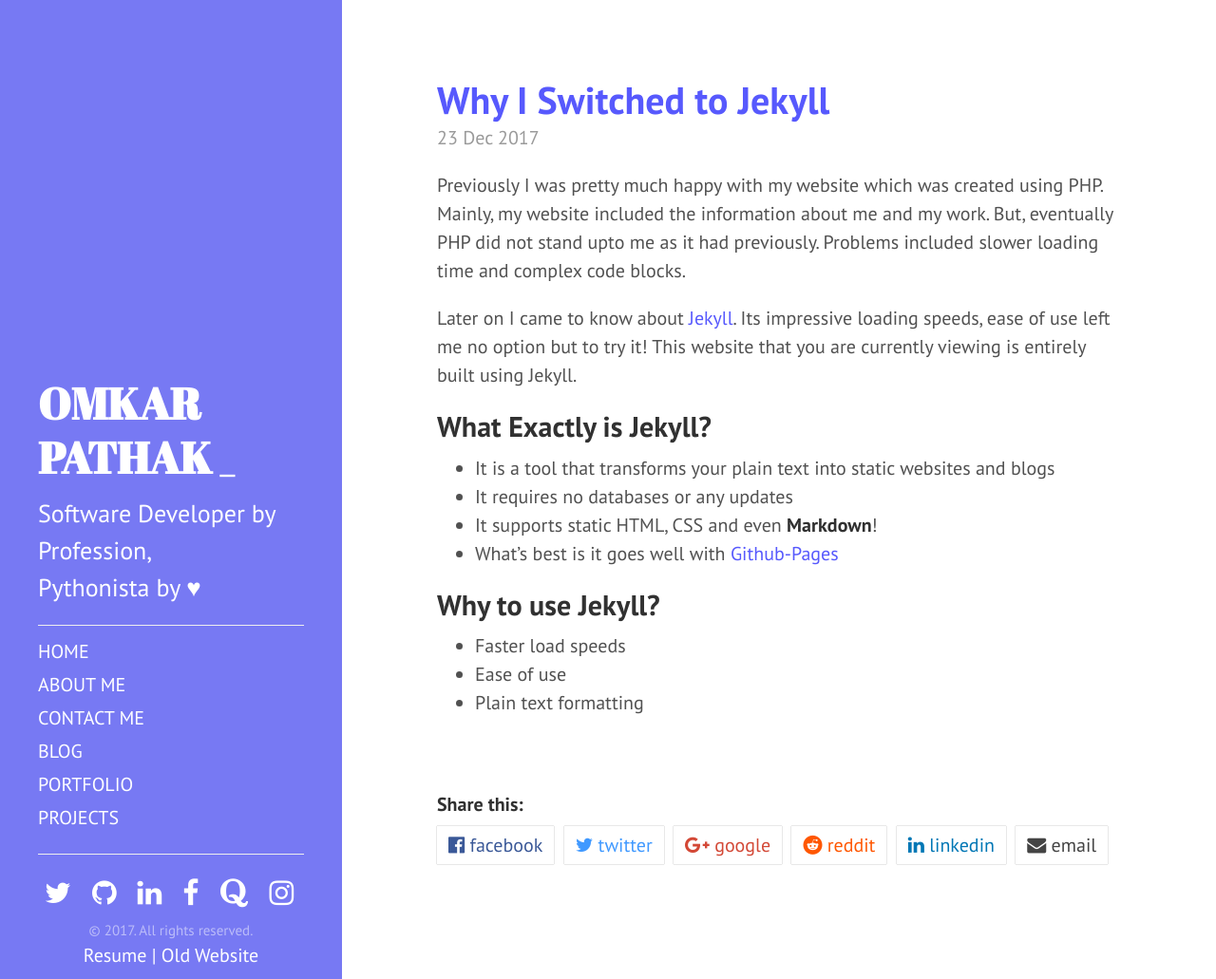
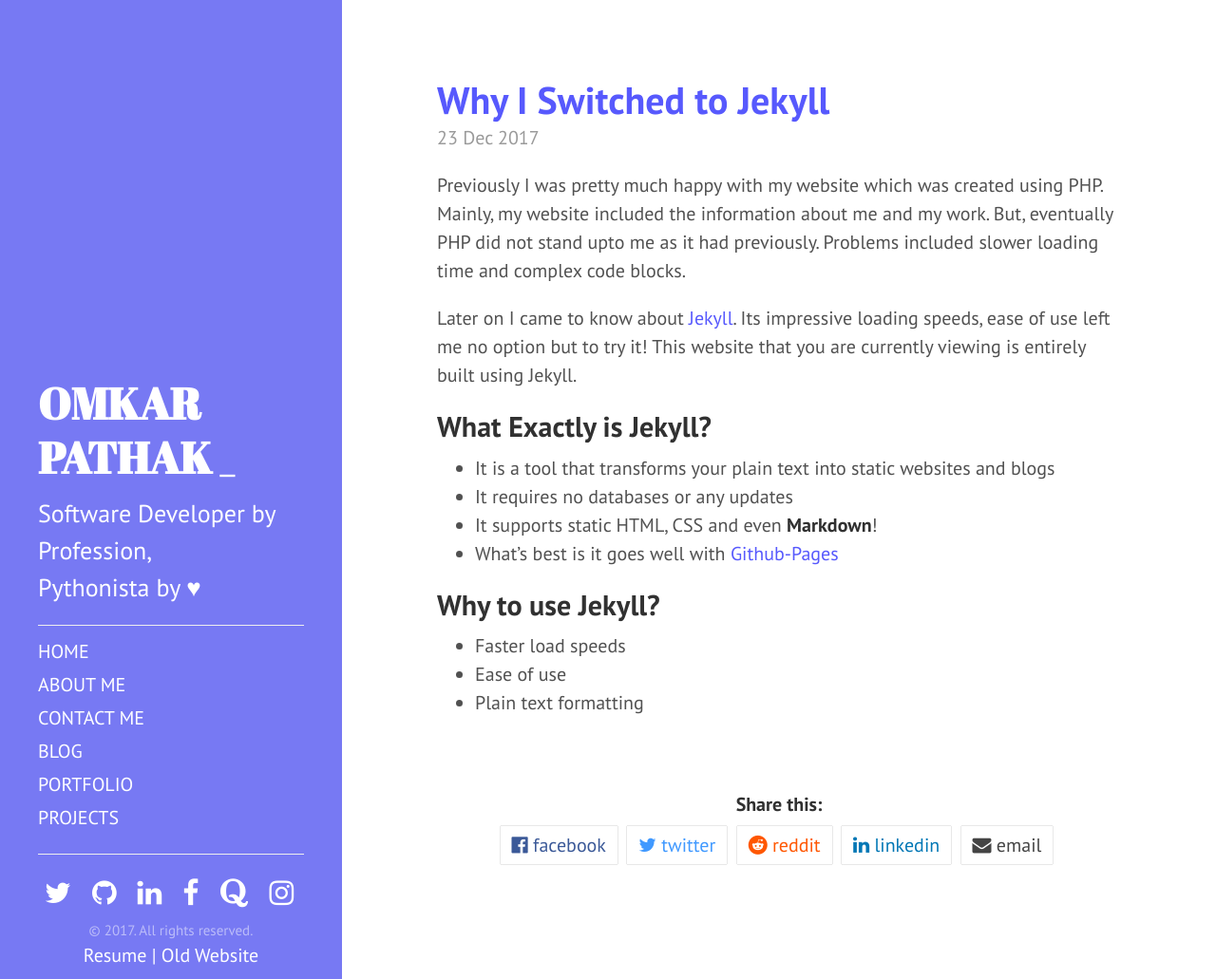
Before and after one commit to OmkarPathak/omkarpathak.github.io, a Jekyll site: the page built from _posts/2017-12-23-why-i-switched-to-jekyll.md, in a window 1280 px wide and 1031 px high. Shown: the whole window at 95% size. Built offline with Jekyll 4.4.1, drawn with Linux system fonts in a browser that asks for light colours; comment, search, counter and statistics services are not loaded.

Commit message:
Centered Social Media Buttons

```diff
--- a/_includes/social-share-buttons.html
+++ b/_includes/social-share-buttons.html
@@ -32,7 +32,7 @@
 .e:hover {color: #fff !important;background-color: #444444; }
 </style>
 
-<div class="share-box">
+<div class="share-box" style="text-align: center; margin-bottom: 5%">
 <h5>Share this:</h5>
 
 <a class="f" href="https://facebook.com/sharer.php?u={{ site.url }}{{ page.url }}" onclick="window.open(this.href, 'mywin',
@@ -41,8 +41,8 @@
 <a class="t" href="https://twitter.com/intent/tweet?text={{ page.title }}&url={{ site.url }}{{ page.url }}&via={{ site.twitter_username }}&related={{ site.twitter_username }}" rel="nofollow" target="_blank" title="Share on Twitter" onclick="window.open(this.href, 'mywin',
 'left=20,top=20,width=500,height=500,toolbar=1,resizable=0'); return false;"><i class="fa fa-twitter fa"></i><span> twitter</span></a>
 
-<a class="g" href="https://plus.google.com/share?url={{ site.url }}{{ page.url }}" onclick="window.open(this.href, 'mywin',
-'left=20,top=20,width=500,height=500,toolbar=1,resizable=0'); return false;" ><i class="fa fa-google-plus fa"></i><span> google</span></a>
+<!-- <a class="g" href="https://plus.google.com/share?url={{ site.url }}{{ page.url }}" onclick="window.open(this.href, 'mywin',
+'left=20,top=20,width=500,height=500,toolbar=1,resizable=0'); return false;" ><i class="fa fa-google-plus fa"></i><span> google</span></a> -->
 
 <a class="r" href="http://www.reddit.com/submit?url={{ site.url }}{{ page.url }}" onclick="window.open(this.href, 'mywin',
 'left=20,top=20,width=900,height=500,toolbar=1,resizable=0'); return false;" ><i class="fa fa-reddit fa"></i><span> reddit</span></a>
```
